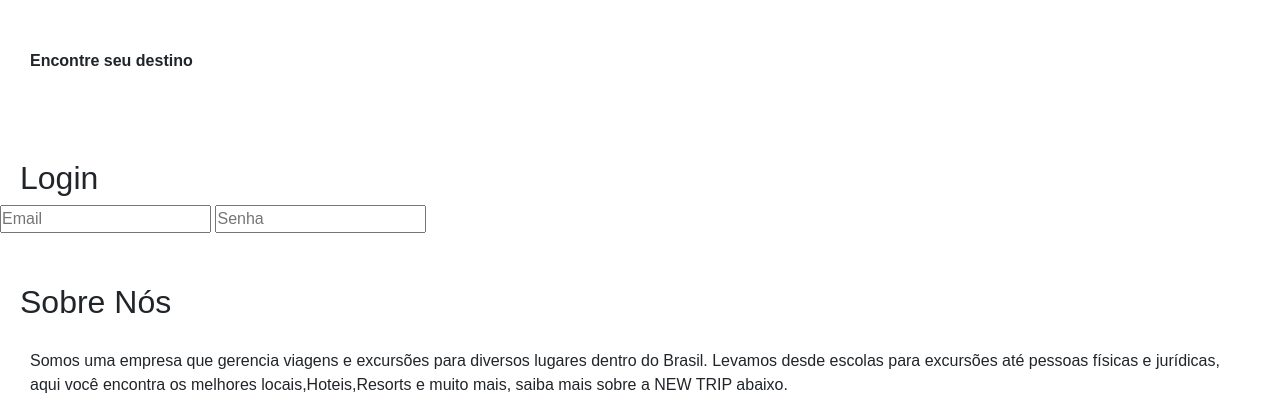
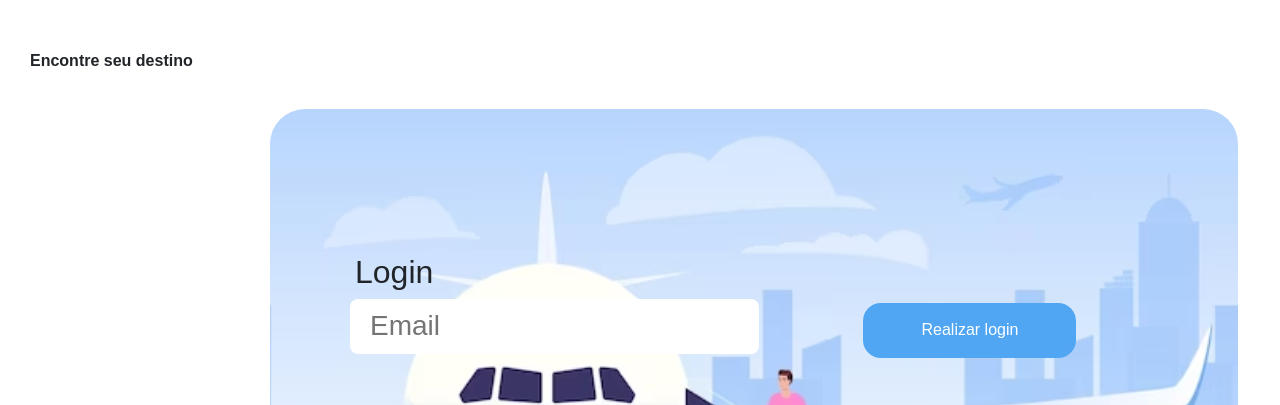
Before and after one commit to Vitto633/NewTrip-Project.github.io, a plain HTML site: page projeto/index.html in a window 1280 px wide. Shown: the part 866-1271 px from the top of the page. Drawn offline with nearby package versions, Linux system fonts and the light colour scheme.

Commit message:
feat: estilizei o Login do index

```diff
--- a/projeto/assets/css/style.css
+++ b/projeto/assets/css/style.css
@@ -322,6 +322,100 @@ padding: 0;
     #buscar img{
         height: 32px;
     }
+
+
+
+#login{
+    width: 968px;
+    height: 524px;
+    left: 999px;
+    top: 4091px;
+    background: url(../img/fotoLogin.avif);
+    border-radius: 35px;
+    background-size: 995px;
+    background-position: 1px;
+    margin-left: 270px;
+
+
+}
+
+#login h2{
+
+padding-top: 144px;
+margin-left: 65px;
+
+}
+
+
+
+#email{
+    border: none;
+    width: 409px;
+    height: 55px;
+    left: 196px;
+    top: 4412px;
+    border: none;
+    background: #FFFFFF;
+    border-radius: 8px;
+    margin-left: 80px;
+    font-size: 28px;
+    padding-left: 20px
+}
+
+#senha{
+width: 409px;
+height: 55px;
+left: 196px;
+top: 4626px;
+margin-top: 50px;
+background: #FFFFFF;
+border-radius: 8px;
+border: none;
+padding-top: 2%;
+padding-bottom: 2%;
+margin-left: 80px;
+font-size: 28px;
+    padding-left: 20px
+}
+
+#RealizarLogin{
+    width: 213px;
+    height: 55px;
+    left: 1167px;
+    top: 4412px;
+    background: #50A6F3;
+    border-radius: 18px;
+    margin-left: 100px;
+}
+
+#cadastrarSe{
+    width: 213px;
+    height: 55px;
+    left: 1167px;
+    top: 4412px;
+    background: #50A6F3;
+    border-radius: 18px;
+   margin-left: 100px;
+
+
+}
+
+
+
+
+
+
+
+
+
+
+
+
+
+
+
+
+
 
 
 
--- a/projeto/index.html
+++ b/projeto/index.html
@@ -106,8 +106,9 @@
 <div id="login">
 <h2>Login</h2>
 <input type="email" placeholder="Email" id="email">
+<button id="RealizarLogin">Realizar login</button>
+<br>
 <input type="password" placeholder="Senha" id="senha">
-<button id="RealizarLogin">Realizar login</button>
 <button id="cadastrarSe">cadastrar-se</button>
 </div>
 
```
Also changed, not shown: projeto/assets/img/fotoLogin.avif (added).
